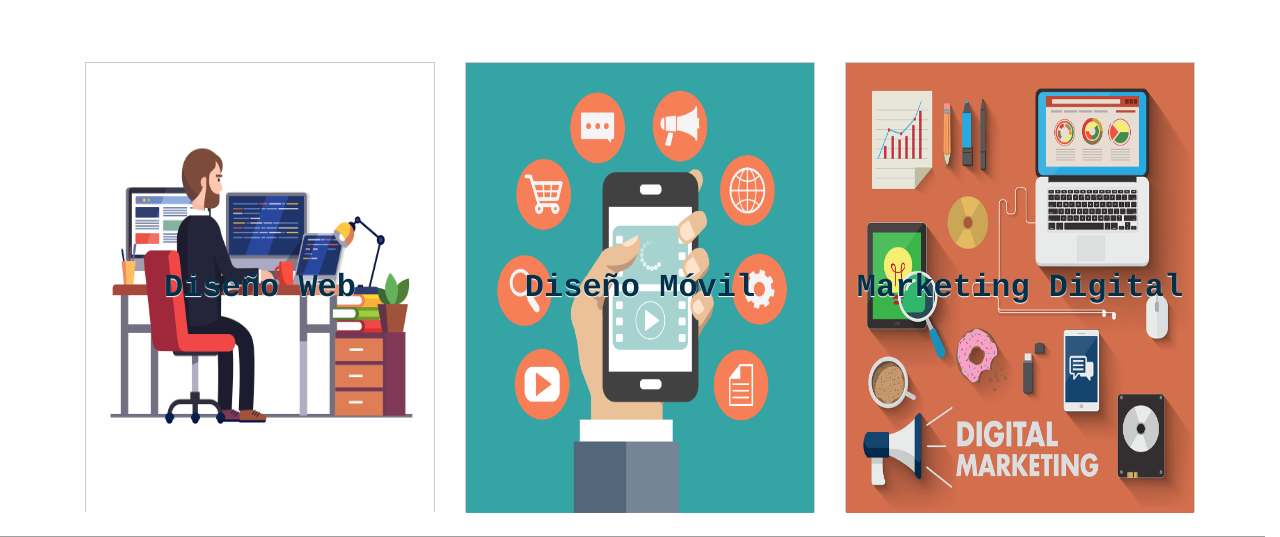
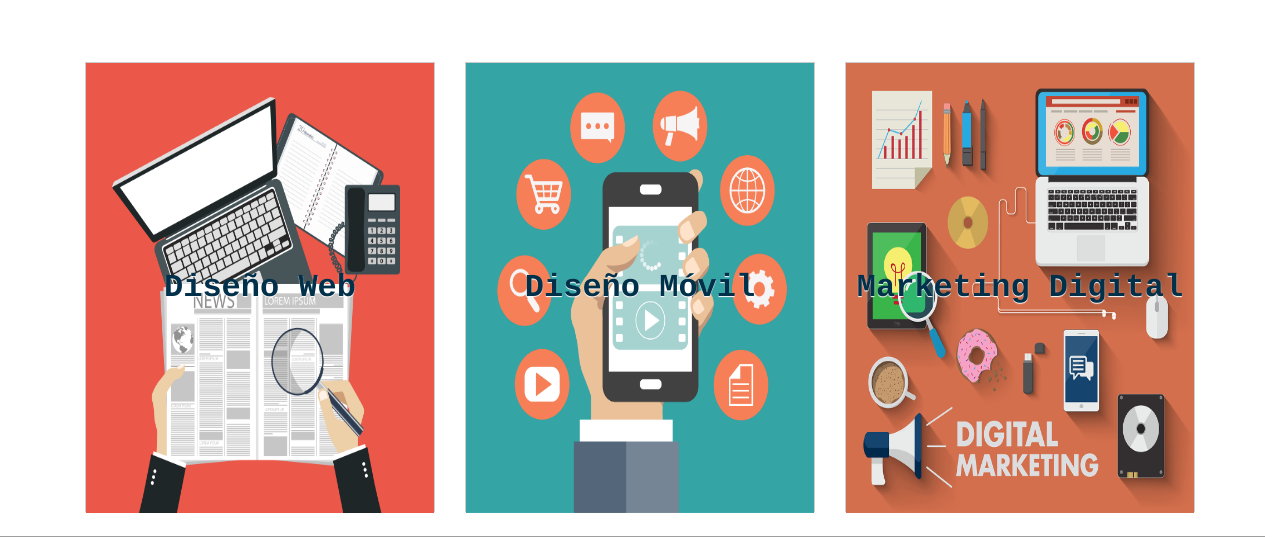
Before and after one commit to DevsStore/DevsStore, a PHP site: page / in a window 1280 px wide. Shown: the part 802-1339 px from the top of the page. Run offline with PHP 8.4, Linux system fonts and the light colour scheme; some libraries are stand-ins or nearby versions; grey boxes are pictures that could not be loaded.

Commit message:
add fotos

```diff
--- a/index.php
+++ b/index.php
@@ -72,7 +72,7 @@
                     <div class="flip-container" >
                         <div class="flipper">
                                 <div class="front front1">
-                                    <img src="img/693.jpg" style="position:absolute;width:100%;height:100%">
+                                    <img src="img/125.jpg" style="position:absolute;width:100%;height:100%">
                                     <div class="name" style="text-shadow:0px 1px 1px #fff">Diseño Web</div>
                                 </div>
                                 <div class="back">
```
Also changed, not shown: img/125.jpg (added), img/P48MNV.jpg (added).
